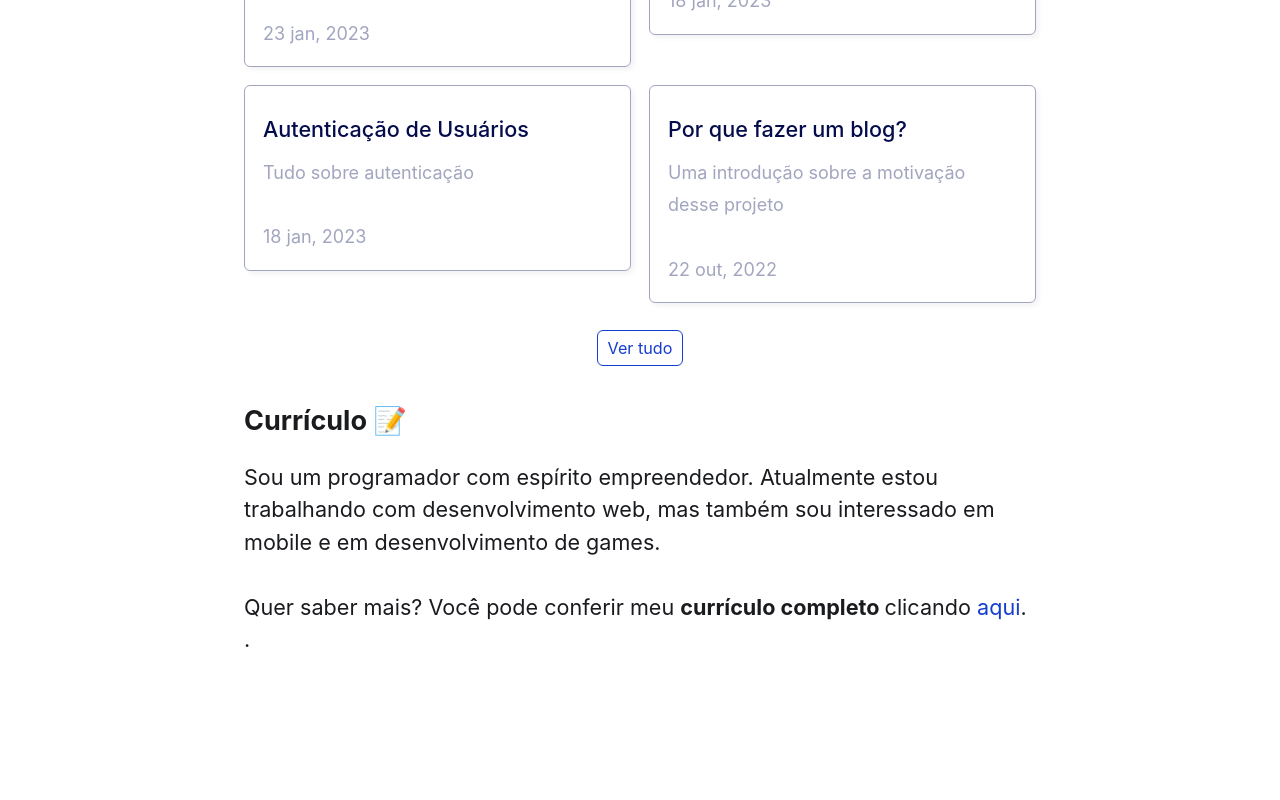
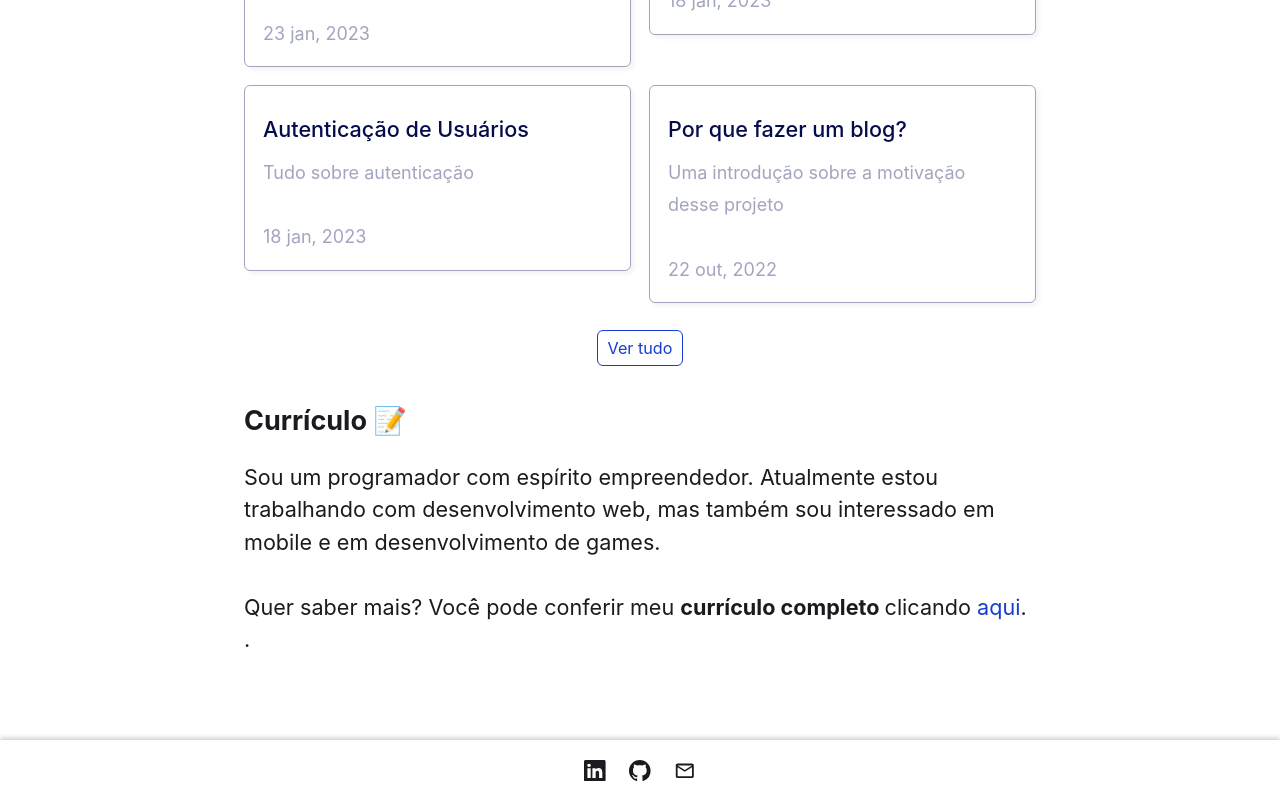
Before and after one commit to lipe-pepe/personal-site, a Next.js app: page / in a window 1280 px wide. Shown: the part 627-1427 px from the top of the page. Before the commit the page ends 1390 px from the top, so only its background shows below. Built offline with nearby package versions, Linux system fonts and the light colour scheme.

Commit message:
Created site footer

```diff
--- /dev/null
+++ b/components/footer/Footer.module.css
@@ -0,0 +1,31 @@
+.footer {
+  position: absolute;
+  left: 0;
+  display: flex;
+  justify-content: center;
+  flex-direction: row;
+  align-items: center;
+  padding: 20px 0 10px 0;
+  margin-top: 3.5rem;
+  width: 100vw;
+  background-color: white;
+  box-shadow: 0px -2px 5px rgba(0, 0, 0, 0.2);
+  z-index: 100;
+  gap: 1.3rem;
+}
+
+.icon {
+  color: #1a1b1f;
+  transition: color 0.3s ease;
+  transition: 0.3s ease;
+  width: 1.2rem;
+  height: 1.2rem;
+}
+
+.icon:hover {
+  color: #153dcf;
+  transform: scale(1.1);
+}
+
+@media (min-width: 640px) {
+}
--- /dev/null
+++ b/components/footer/Footer.tsx
@@ -0,0 +1,23 @@
+import { BsGithub } from "react-icons/bs";
+import { BsLinkedin } from "react-icons/bs";
+import { MdOutlineEmail } from "react-icons/md";
+
+import styles from "./Footer.module.css";
+
+const Footer: React.FC = () => {
+  return (
+    <div className={styles.footer}>
+      <a href="https://www.linkedin.com/in/felipe-pepe/">
+        <BsLinkedin className={styles.icon} />
+      </a>
+      <a href="https://github.com/lipe-pepe">
+        <BsGithub className={styles.icon} />
+      </a>
+      <a href="mailto:felipepepe21@gmail.com">
+        <MdOutlineEmail className={styles.icon} />
+      </a>
+    </div>
+  );
+};
+
+export default Footer;
--- a/components/layout.tsx
+++ b/components/layout.tsx
@@ -4,6 +4,7 @@ import styles from "./layout.module.css";
 import utilStyles from "../styles/utils.module.css";
 
 import Navbar from "./navbar/Navbar";
+import Footer from "./footer/Footer";
 
 const name = "Felipe Pêpe";
 export const siteTitle = "Felipe Pêpe";
@@ -49,6 +50,7 @@ export default function Layout({
         )}
       </header>
       <main>{children}</main>
+      <Footer />
     </div>
   );
 }
```
